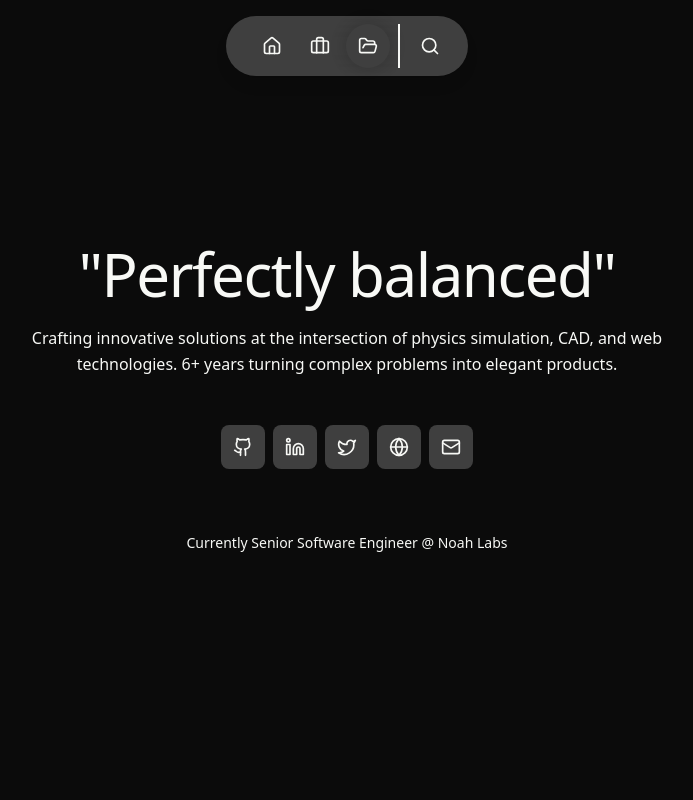
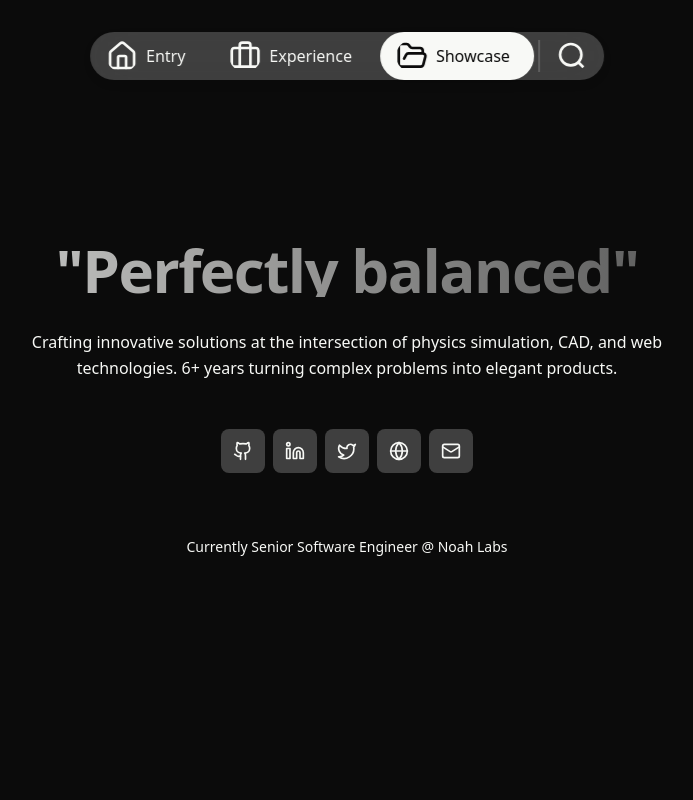
Before and after one commit to manoj-malviya-96/manoj-malviya-96, a Next.js app in the folder portfolio/: page / in a window 1280 px wide. Shown: the top 800 px of the page, without its empty margins (293-986 px from the left). Built offline with nearby package versions, Linux system fonts and the light colour scheme.

Commit message:
update names

```diff
--- a/portfolio/app/globals.css
+++ b/portfolio/app/globals.css
@@ -8,13 +8,13 @@
 
     --color-brand-light: oklch(0.656 0.178 301.931 / 0.8);
     --color-brand-dark: oklch(0.457 0.15 301.931 / 0.8);
+
     --color-success: oklch(0.857 0.289 142.573 / 0.7);
     --color-danger: oklch(0.665 0.222 23.32 / 0.7);
     --radius-default: 0.5rem;
     --spacing-default: 0.47rem;
     --ease-default: cubic-bezier(0.4, 0, 0.2, 1);
     --animate-ripple: ripple 1s var(--ease-default);
-    --content-width: 72rem; /* global max readable width */
 }
 
 /* Base styles */
@@ -28,22 +28,13 @@
     }
 }
 
+@layer components {
     .glow-subtle {
-    transition: all 300ms var(--ease-default);
-}
-
-.glow-subtle:hover {
-    box-shadow: 0 0 20px rgba(0, 0, 0, 0.10), 0 0 40px rgba(0, 0, 0, 0.05), inset 0 0 20px rgba(0, 0, 0, 0.03);
+        @apply transition-all duration-300 ease-[var(--ease-default)] hover:drop-shadow-2xl;
     }
 
     .glow-accent {
-    transition: all 300ms var(--ease-default);
-    transform: translateZ(0);
-}
-
-.glow-accent:hover {
-    transform: translateY(-2px);
-    box-shadow: 0 0 30px rgba(0, 0, 0, 0.15), 0 0 60px rgba(0, 0, 0, 0.08), 0 8px 32px rgba(0, 0, 0, 0.12);
+        @apply transition-all duration-300 ease-[var(--ease-default)] transform-gpu;
     }
 
     @keyframes pulseGlow {
@@ -56,12 +47,13 @@
     }
 
     .pulse-glow {
-    animation: pulseGlow 2s var(--ease-default) infinite;
+        /* animation: pulseGlow 2s var(--ease-default) infinite; */
+        @apply animate-[pulseGlow_2s_var(--ease-default)_infinite];
     }
 
     .card-glow {
-    position: relative;
-    transition: all 300ms var(--ease-default);
+        /* position: relative; transition: all 300ms var(--ease-default); */
+        @apply relative transition-all duration-300 ease-[var(--ease-default)];
     }
 
     .card-glow::before {
@@ -81,7 +73,7 @@
     }
 
     .timeline-dot {
-    position: relative;
+        @apply relative;
     }
 
     .timeline-dot::after {
@@ -106,7 +98,6 @@
             transform: translateY(-10px);
         }
     }
-
     @keyframes fadeIn {
         from {
             opacity: 0;
@@ -118,20 +109,36 @@
         }
     }
 
+    .icon {
+        @apply w-8 h-8 rounded-full;
+    }
+
     /* Additional utility for icon scaling and glow */
     .icon-glow {
-    transition: transform 300ms var(--ease-default), filter 300ms var(--ease-default);
+        @apply transition-transform duration-300 ease-[var(--ease-default)];
     }
 
     .icon-glow:hover {
-    transform: scale(1.1);
-    filter: drop-shadow(0 0 8px rgba(0, 0, 0, 0.5));
+        @apply scale-110 drop-shadow-[0_0_8px_rgba(0,0,0,0.5)];
     }
 
-@layer utilities {
-    .content-width {
-        max-width: var(--content-width);
-        margin-inline: auto;
-        width: 100%;
+    /* Animated gradient text utilities */
+    @keyframes gradient-move {
+        0% {
+            background-position: 0 50%;
+        }
+        50% {
+            background-position: 100% 50%;
+        }
+        100% {
+            background-position: 0 50%;
         }
     }
+
+    .gradient-text {
+        @apply bg-clip-text text-transparent font-semibold ease-in-out ;
+        @apply bg-gradient-to-r from-light via-muted to-light;
+        background-size: 200% 100%;
+        animation: gradient-move 6s linear infinite;
+    }
+}
--- a/portfolio/components/NavBar.tsx
+++ b/portfolio/components/NavBar.tsx
@@ -23,11 +23,14 @@ export function NavBar<T extends string>({
                                              onOpenSearch,
                                          }: NavBarProps<T>) {
     return (
-        <nav className="fixed bottom-4 md:top-4 left-1/2 -translate-x-1/2 z-50 max-w-xl px-2">
-            <div
-                className=" backdrop-blur-xl rounded-full px-4 py-2 bg-muted glow-subtle shadow-lg">
-                <div className="flex items-center justify-between gap-2">
-                    <div className="flex items-center gap-1 px-2 border-r-2">
+        <nav
+            role="navigation"
+            aria-label="Primary"
+            className={cn(
+                'fixed bottom-8 md:top-8 left-1/2 -translate-x-1/2 z-50 h-fit flex flex-row gap-8',
+                'flex items-center gap-1 backdrop-blur-xl rounded-full bg-muted drop-shadow-lg'
+            )}
+        >
             {items.map(item => {
                 const active = item.id === activeId;
                 return (
@@ -37,27 +40,22 @@ export function NavBar<T extends string>({
                         aria-label={item.label}
                         aria-current={active ? 'page' : undefined}
                         className={cn(
-                                        'group relative p-3 rounded-full transition-all flex items-center justify-center',
-                                        active ? 'bg-foreground text-background pulse-glow' : 'hover:bg-accent glow-subtle'
+                            'rounded-full flex items-center justify-center transition-all py-2 px-4',
+                            active ? 'bg-light text-dark' : 'hover:bg-accent glow-subtle'
                         )}
                     >
-                                    <item.icon className={cn('w-5 h-5', !active && 'icon-glow')}/>
-                                    <span className="px-2 sm:hidden">{item.label}</span>
+                        <item.icon className={cn('icon', !active && 'icon-glow')}/>
+                        <span className="px-2 hidden lg:inline-block">{item.label}</span>
                     </button>
                 );
             })}
-                    </div>
-                    <div className="flex items-center gap-1">
             <button
                 onClick={onOpenSearch}
                 aria-label="Open search"
-                            className="p-3 rounded-full hover:bg-accent glow-subtle transition-colors"
+                className={cn("px-4 border-l-2 border-muted hover:bg-accent glow-subtle transition-colors")}
             >
-                            <Search className="w-5 h-5 icon-glow"/>
+                <Search className="icon icon-glow"/>
             </button>
-                    </div>
-                </div>
-            </div>
         </nav>
     );
 }
--- a/portfolio/components/ScreenContainer.tsx
+++ b/portfolio/components/ScreenContainer.tsx
@@ -27,7 +27,7 @@ export const ScreenContainer = forwardRef<HTMLElement, ScreenContainerProps>(fun
 
     return (
         <section ref={ref} id={id}
-                 className={cn('content-width py-20 px-4 sm:px-6 lg:px-8',
+                 className={cn('py-20 px-4 sm:px-6 lg:px-8',
                      'min-h-screen flex flex-col justify-center',
                      className)}>
             {title && (
--- a/portfolio/screens/footer.tsx
+++ b/portfolio/screens/footer.tsx
@@ -6,7 +6,7 @@ import {FOOTER_DATA} from "@/core/data";
 export default function Footer() {
     const {social, quickLinks, profile} = FOOTER_DATA
     return (
-        <footer className="content-width bg-muted py-12 px-4 sm:px-6 lg:px-8">
+        <footer className="bg-muted py-12 px-4 sm:px-6 lg:px-8">
             <div className="grid md:grid-cols-3 gap-8 mb-8">
                 <div>
                     <h3 className="text-lg mb-3">{profile.name}</h3>
--- a/portfolio/screens/home.tsx
+++ b/portfolio/screens/home.tsx
@@ -30,15 +30,13 @@ function ExternalLink({
 
 export default function Home() {
     return (
-        <div className="content-width text-center space-y-8 animate-fadeIn">
-            <div className="space-y-6">
-                <h1 className="text-3xl sm:text-5xl lg:text-6xl leading-[0.9] tracking-tight w-full">
+        <div className="text-center space-y-8 animate-fadeIn">
+            <h1 className="text-3xl sm:text-5xl lg:text-6xl leading-[0.9] gradient-text tracking-tight w-full">
                 {PROFILE.quote}
             </h1>
             <p className="text-muted-foreground max-w-2xl mx-auto leading-relaxed">
                 {PROFILE.bio}
             </p>
-            </div>
             <div className="flex justify-center gap-2 pt-4">
                 {SOCIAL_LINKS.map(({icon: Icon, href, label}: SocialLink) => (
                     <ExternalLink
@@ -51,11 +49,9 @@ export default function Home() {
                     </ExternalLink>
                 ))}
             </div>
-            <div className="pt-8">
-                <p className="text-sm text-muted-foreground">
+            <p className="text-sm text-muted-foreground pt-8">
                 Currently {PROFILE.role} @ <span className="text-foreground">{PROFILE.company}</span>
             </p>
         </div>
-        </div>
     );
 }
```
Lines whose indentation alone changed are shown as unchanged.
